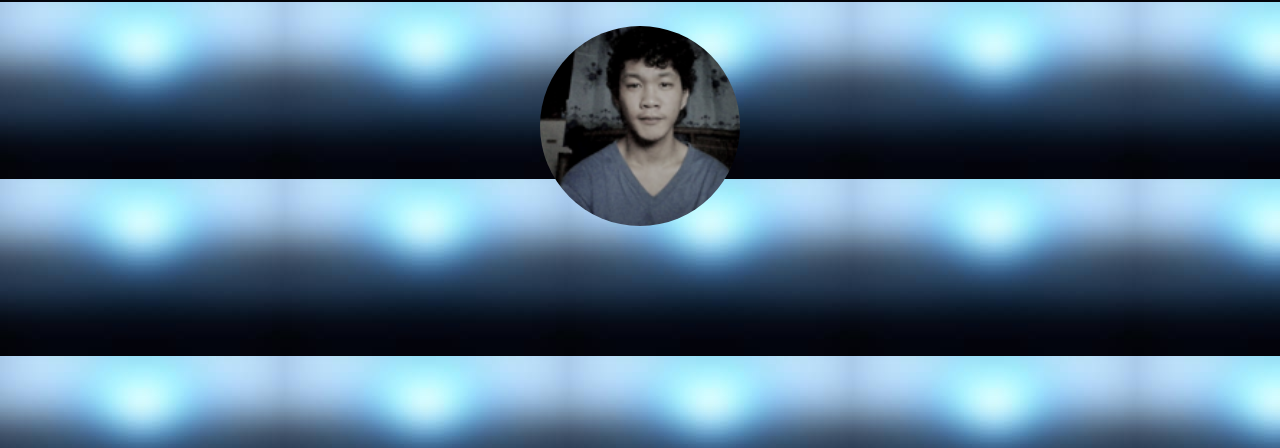
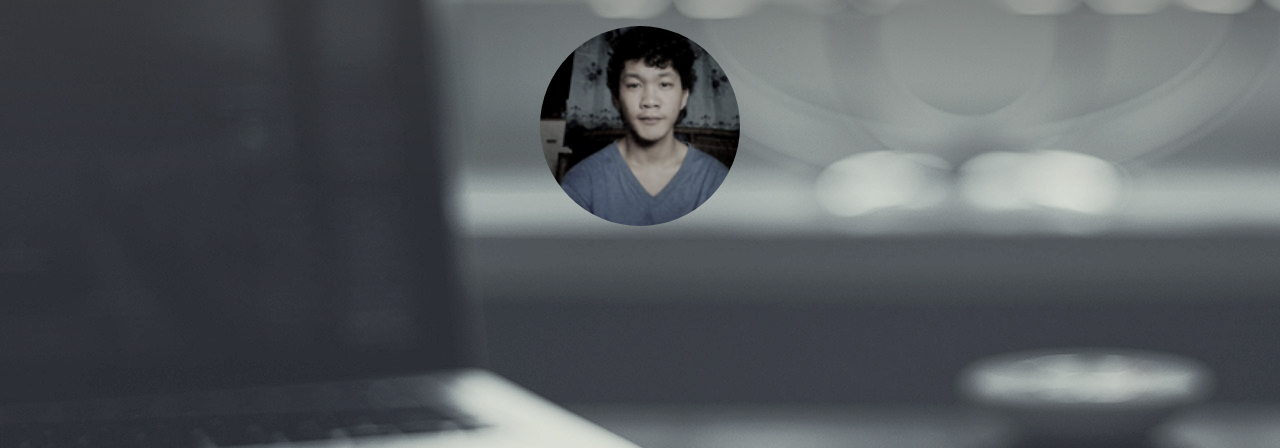
Before and after one commit to delrosze8643152/PORTFOLIO, a plain HTML site: page index.html in a window 1280 px wide. Shown: the part 352-800 px from the top of the page. Drawn offline with nearby package versions, Linux system fonts and the light colour scheme.

Commit message:
Uploaded

```diff
--- a/index.html
+++ b/index.html
@@ -5,7 +5,7 @@
 
 	<title>Home</title>
 </head>
-<body background="charot.jpg">
+<body background="bone.png">
 
 <!--navbar-->
 
```
